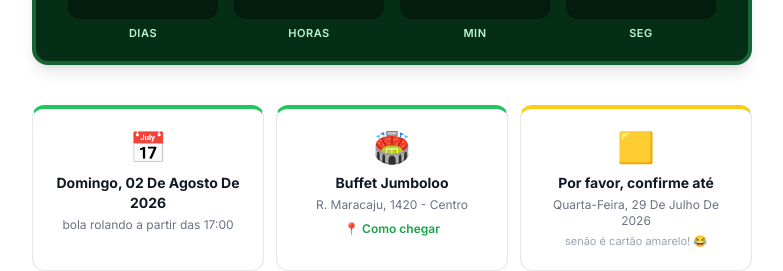
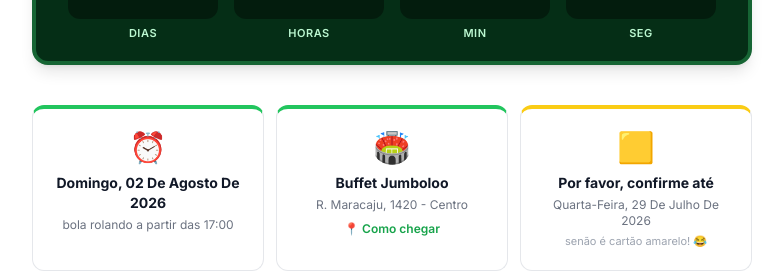
Before and after one commit to Guigomes/confirmar-presenca-miguel-front, a Next.js app: page / in a window 1280 px wide. Shown: the part 840-1111 px from the top of the page, without its empty margins (248-1031 px from the left). Built offline with nearby package versions, Linux system fonts and the light colour scheme; no server answers.

Commit message:
Swap date card icon to avoid a misleading baked-in date
The 📅 calendar emoji renders with "17" printed on its face on many
platforms/fonts, which read as a real date next to the actual party
date and could confuse guests. Alarm clock has no numbers baked in.

```diff
--- a/app/page.tsx
+++ b/app/page.tsx
@@ -76,7 +76,7 @@ export default function HomePage() {
       <section className="container-app py-10">
         <div className="grid grid-cols-1 sm:grid-cols-3 gap-3">
           <div className="card p-5 text-center border-t-4 border-t-brand-500">
-            <span className="text-3xl">📅</span>
+            <span className="text-3xl">⏰</span>
             <p className="font-bold text-sm text-gray-900 dark:text-gray-100 capitalize mt-2">
               {formatLongDate(party.date)}
             </p>
```
